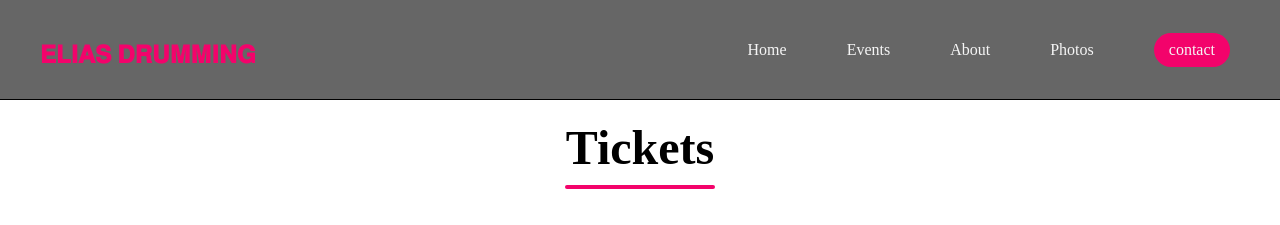
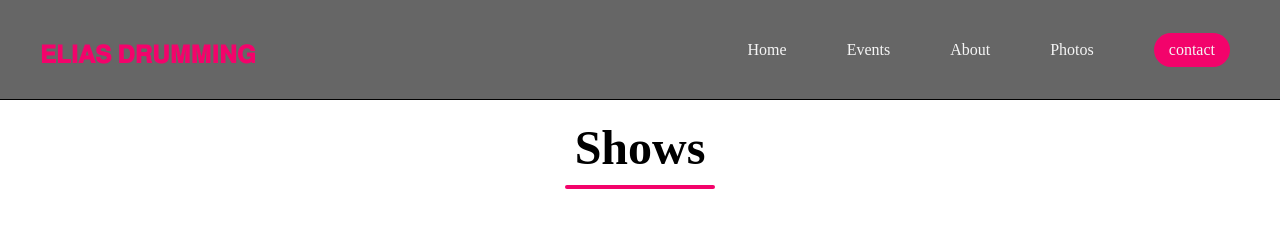
Before and after one commit to Vkarty/eliascorbett, a plain HTML site: page tickets.html in a window 1280 px wide. Shown: the top 225 px of the page. Drawn offline with Linux system fonts and the light colour scheme.

Commit message:
Update tickets.html

```diff
--- a/tickets.html
+++ b/tickets.html
@@ -4,7 +4,7 @@
     <meta charset="UTF-8">
     <meta http-equiv="X-UA-Compatible" content="IE=edge">
     <meta name="viewport" content="width=device-width, initial-scale=1.0">
-    <title>Tickets</title>
+    <title>Shows</title>
 
     <link rel="stylesheet" href="./style.css">
 </head>
@@ -28,7 +28,7 @@
 
 
     <div class="tickets">
-        <h1>Tickets</h1>
+        <h1>Shows</h1>
         <div class="line"></div>
     </div>
     <div class="row">
```
